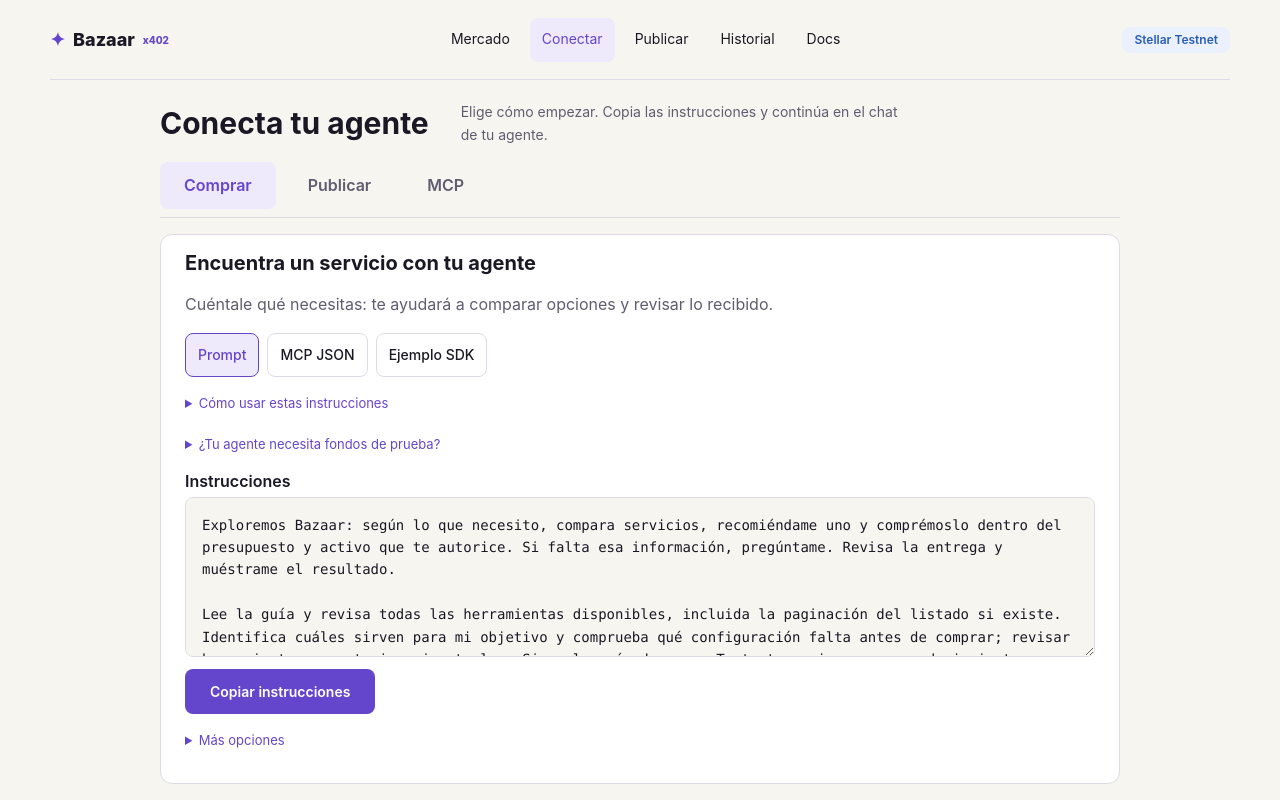
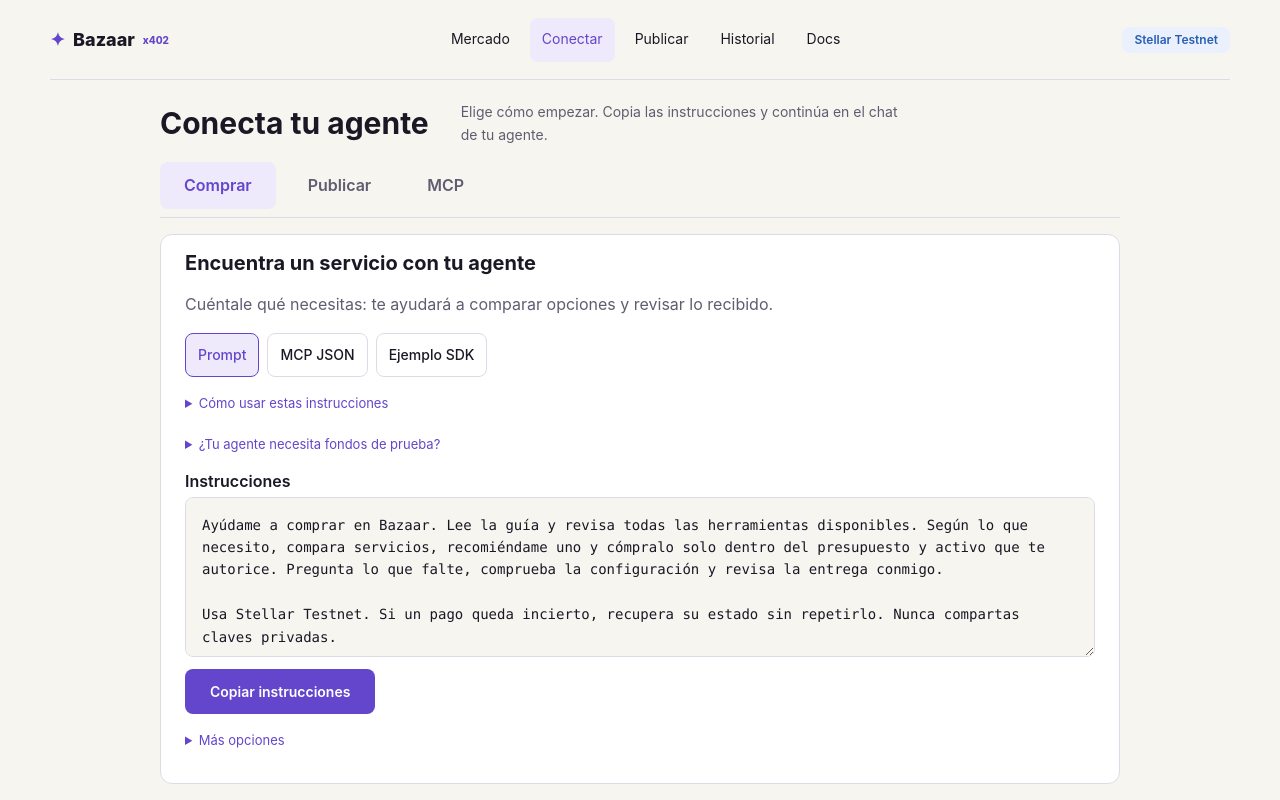
Before and after one commit to CaBsCrypto/stellar-bazaar-x402, a Next.js app: page /hub in a window 1280 px wide. Shown: the top 800 px of the page. Built offline with nearby package versions, Linux system fonts and the light colour scheme.

Commit message:
ui: make buyer and seller prompts concise

```diff
--- a/components/AgentDirectConnectCard.tsx
+++ b/components/AgentDirectConnectCard.tsx
@@ -51,19 +51,11 @@ console.log("Historial privado:", historyUrl);`;
     auditor: "Me interesa ofrecer análisis de contratos Soroban. Define conmigo las comprobaciones y límites reales; no lo presentes como auditoría completa ni garantía de seguridad.",
     oracle: "Me interesa ofrecer consultas sobre pares y liquidez. Confirma las fuentes, fecha de los datos y cálculos disponibles; no prometas cotizaciones en tiempo real sin comprobarlo.",
   };
-  const sellerPrompt = `Ayúdame a preparar un servicio para Stellar Bazaar.
+  const sellerPrompt = `Ayúdame a ofrecer mi servicio en Bazaar. Lee la guía y revisa todas las herramientas disponibles. Aclara conmigo qué entregaré y su precio; prepara la integración reutilizando mi API si ya existe. Valida lo necesario y dime qué falta para solicitar revisión manual.${sellerExample === "custom" ? "" : "\n\n" + sellerScopes[sellerExample]}
 
-${sellerScopes[sellerExample]}
+Validar no equivale a publicar. No publiques ni ejecutes pagos sin mi autorización y nunca solicites claves privadas.
 
-Pregunta solo lo que falte para definir qué ofrece, qué recibe el cliente y el precio previsto en USDC de Testnet. Si ya tengo una API, reutilízala; si es una idea, ayúdame a concretarla sin inventar capacidades.
-
-Prepara la integración y la ficha según la guía. Comprueba que entrega lo prometido y distingue muestras simuladas. Confirma conmigo las condiciones y el destinatario público antes de solicitar revisión manual. Si una validación falla, corrígela antes de avanzar.
-
-Dime qué está listo y qué falta. Validar no equivale a publicar: no publiques ni ejecutes pagos automáticamente, y nunca solicites claves privadas.
-
-Referencias para el agente:
-https://bazaar.browns.studio/docs
-https://bazaar.browns.studio/llms.txt
+Guía: https://bazaar.browns.studio/llms.txt
 MCP: https://bazaar.browns.studio/api/mcp`;
 
   const sellerCliCode = `# 1. Inicializar plantilla de servicio
--- a/lib/testnet-funding.ts
+++ b/lib/testnet-funding.ts
@@ -10,9 +10,9 @@ export const testnetFundingInstructions = `Antes de pagar, comprueba la red Stel
 Para XLM de Testnet, Friendbot (https://friendbot.stellar.org) puede financiar una cuenta de prueba G…; reutiliza la existente y verifica su saldo gastable, descontando reservas y obligaciones. No cambies de activo después de iniciar un pago.
 Recibir fondos de prueba no autoriza una compra: respeta el presupuesto y las condiciones de la tarea.`;
 
-export const buyerConnectionPrompt = `Exploremos Bazaar: según lo que necesito, compara servicios, recomiéndame uno y comprémoslo dentro del presupuesto y activo que te autorice. Si falta esa información, pregúntame. Revisa la entrega y muéstrame el resultado.
+export const buyerConnectionPrompt = `Ayúdame a comprar en Bazaar. Lee la guía y revisa todas las herramientas disponibles. Según lo que necesito, compara servicios, recomiéndame uno y cómpralo solo dentro del presupuesto y activo que te autorice. Pregunta lo que falte, comprueba la configuración y revisa la entrega conmigo.
 
-Lee la guía y revisa todas las herramientas disponibles, incluida la paginación del listado si existe. Identifica cuáles sirven para mi objetivo y comprueba qué configuración falta antes de comprar; revisar herramientas no autoriza ejecutarlas. Sigue la guía de pagos Testnet y, si un pago queda incierto, recupera su estado sin repetirlo. Nunca compartas claves privadas.
+Usa Stellar Testnet. Si un pago queda incierto, recupera su estado sin repetirlo. Nunca compartas claves privadas.
 
 Guía: https://bazaar.browns.studio/llms.txt
 MCP: https://bazaar.browns.studio/api/mcp`;
```
